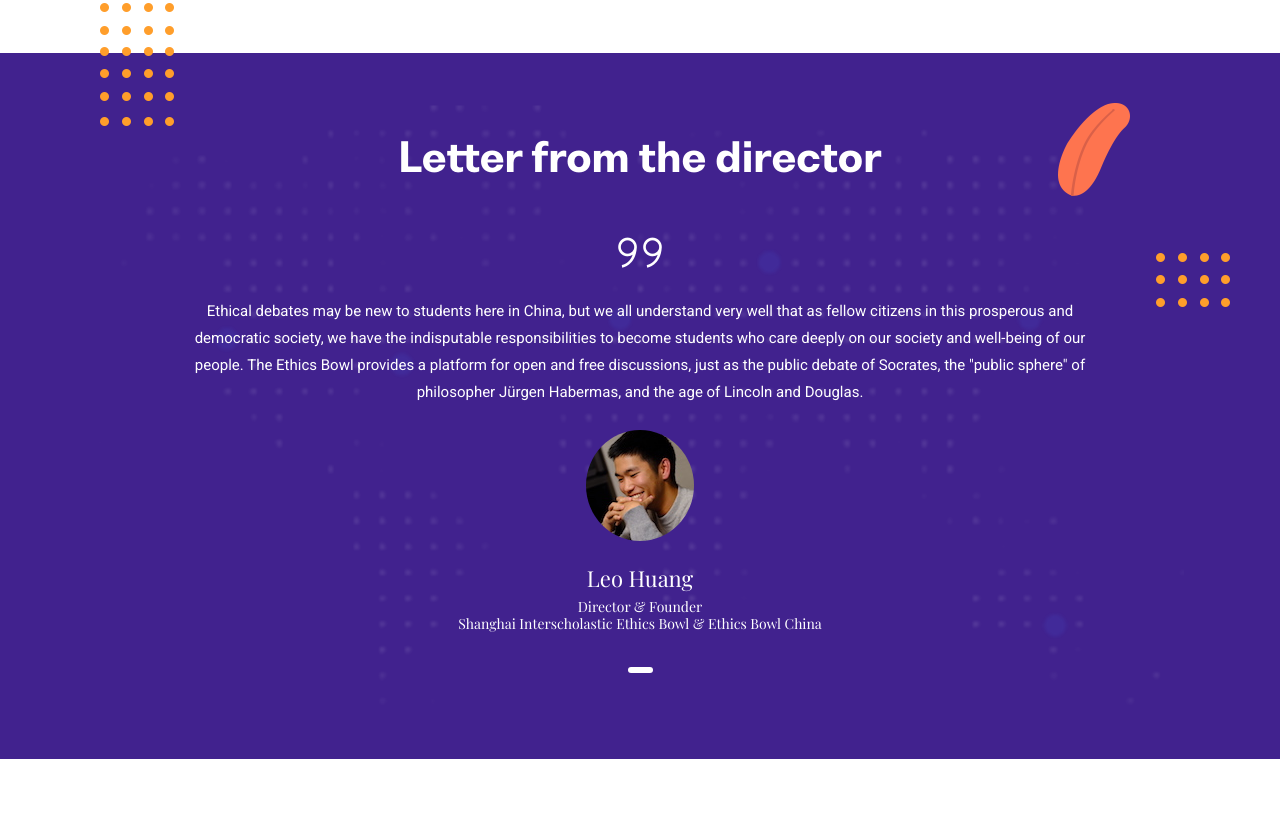
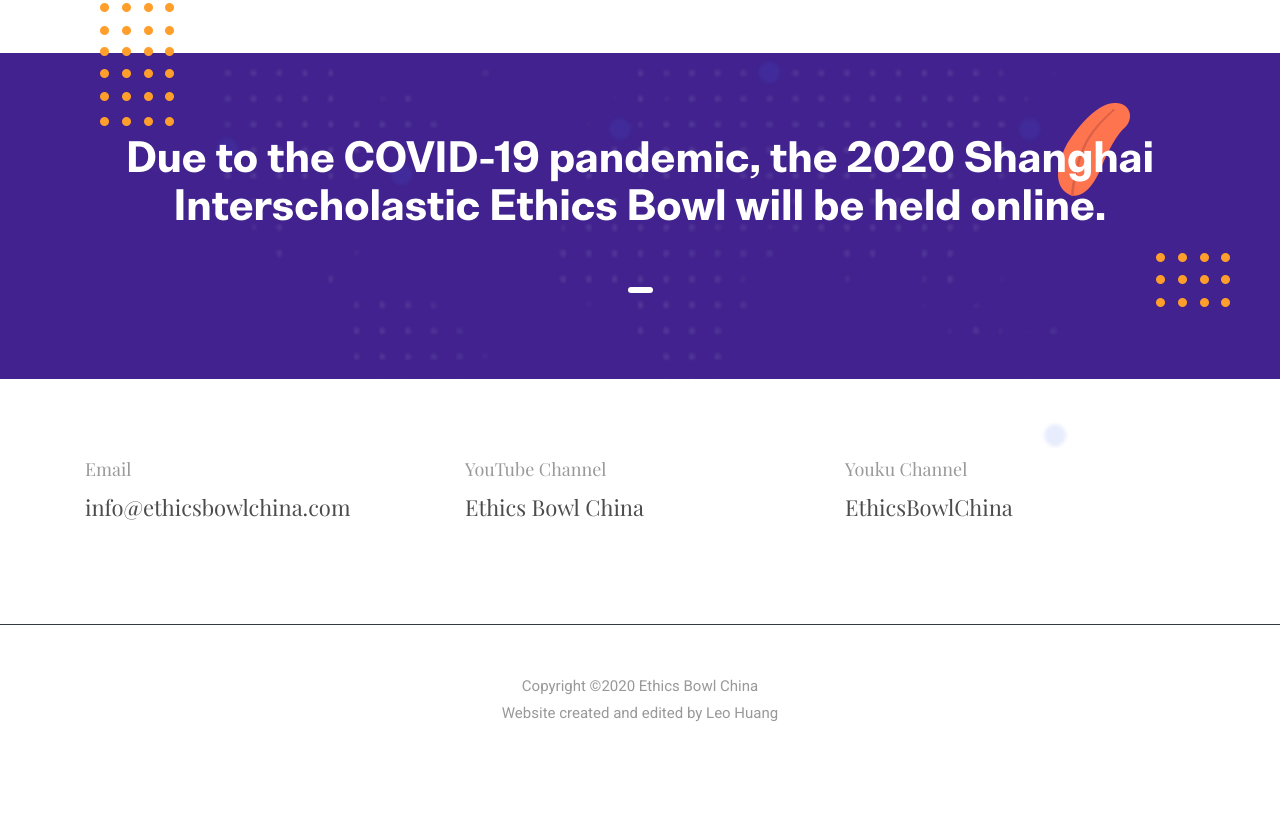
Before and after one commit to ethicsbowlchina/ethicsbowlchina.github.io, a plain HTML site: page index.html in a window 1280 px wide. Shown: the part 3847-4683 px from the top of the page. After the commit the page ends 4622 px from the top, so only its background shows below. Drawn offline with nearby package versions, Linux system fonts and the light colour scheme; a script that the page names is missing.

Commit message:
Update index.html

```diff
--- a/index.html
+++ b/index.html
@@ -322,17 +322,9 @@ Visit the <a href="resources.html">Resources</a> page for online session recordi
   <div class="container">
     <div class="row">
       <div class="col-12 text-center">
-        <h3 class="section-title text-white mb-5">Letter from the director</h3>
+        <h3 class="section-title text-white mb-5">Due to the COVID-19 pandemic, the 2020 Shanghai Interscholastic Ethics Bowl will be held online.</h3>
       </div>
       <div class="col-lg-10 mx-auto testimonial-slider">
-        <!-- slider-item -->
-        <div class="text-center testimonial-content">
-          <i class="ti-quote-right text-white icon mb-4 d-inline-block"></i>
-          <p class="text-white mb-4">Ethical debates may be new to students here in China, but we all understand very well that as fellow citizens in this prosperous and democratic society, we have the indisputable responsibilities to become students who care deeply on our society and well-being of our  people. The Ethics Bowl provides a platform for open and free discussions, just as the public debate of Socrates, the "public sphere" of philosopher Jürgen Habermas, and the age of Lincoln and Douglas.</p>
-          <img class="img-fluid rounded-circle mb-4 d-inline-block" src="images/leo.jpg">
-          <h4 class="text-white">Leo Huang</h4>
-          <h6 class="text-white mb-4">Director & Founder <br> Shanghai Interscholastic Ethics Bowl & Ethics Bowl China</h6>
-        </div>
      </div>
     </div>
   </div>
```
